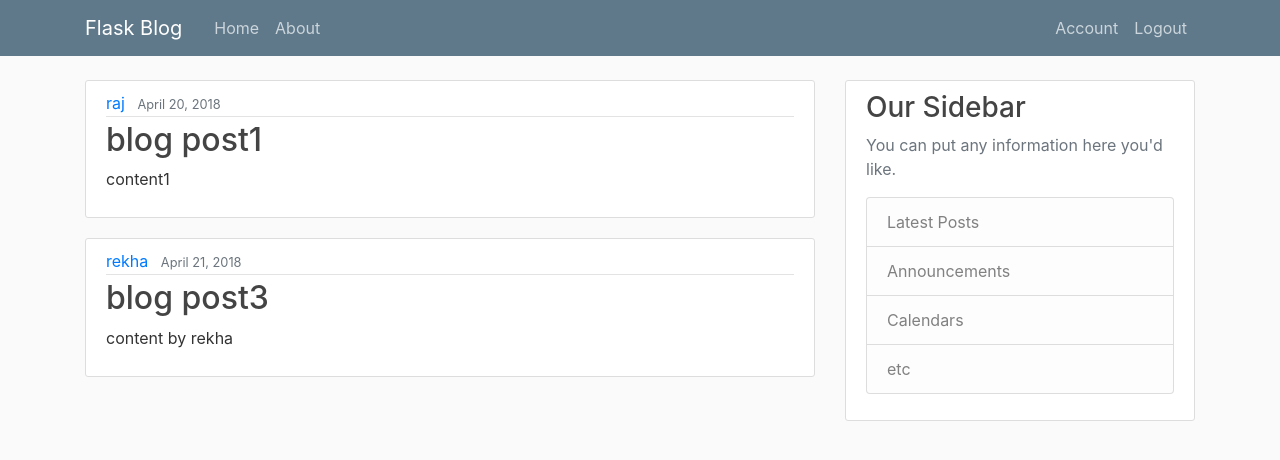
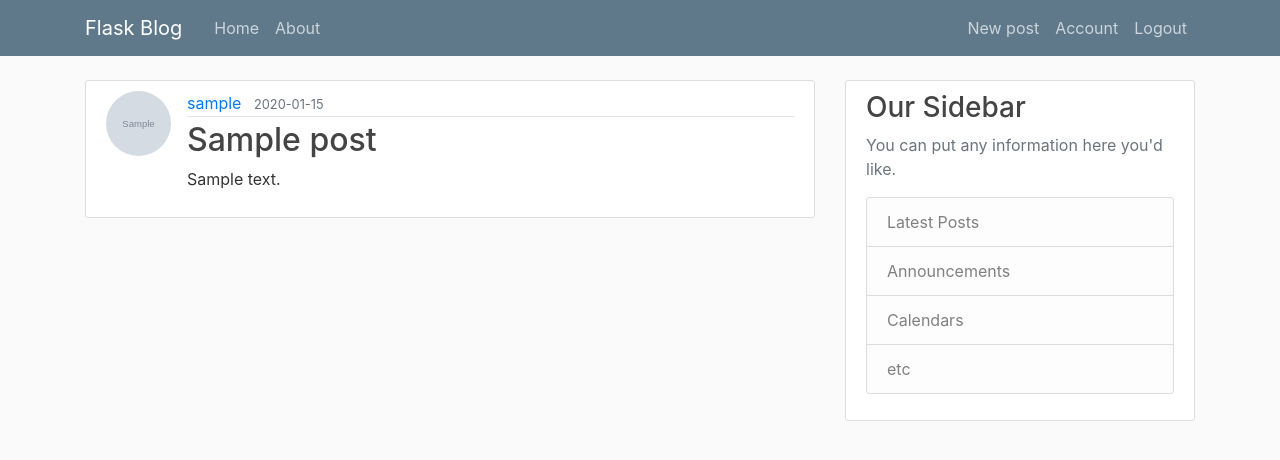
Before and after one commit to amrutha2508/web-dev, a Flask app: page / in a window 1280 px wide. Shown: the top 460 px of the page. Run offline with Flask 3, Linux system fonts and the light colour scheme; a user stored in the database is signed in; tables that the repository leaves empty hold one stand-in row (values such as "Sample post"); grey boxes marked "Sample" are stand-in pictures.

Commit message:
added create_post functionality

```diff
--- a/flask-blog/flaskblog/routes.py
+++ b/flask-blog/flaskblog/routes.py
@@ -2,7 +2,7 @@ import secrets, os
 from PIL import Image # from Pillow package
 from flask import render_template, url_for, flash, redirect, request # request object to access query parameters
 from flaskblog import app, db, bcrypt
-from flaskblog.forms import RegistrationForm, LoginForm, UpdateAccountForm
+from flaskblog.forms import RegistrationForm, LoginForm, UpdateAccountForm, PostForm
 from flaskblog.models import User, Post
 from flask_login import login_user, current_user, logout_user, login_required
 # Flask-Login makes current_user automatically available in all Jinja2 templates via a context processor.
@@ -12,24 +12,11 @@ from flask_login import login_user, current_user, logout_user, login_required
 # def _user_context_processor():
 #     return dict(current_user=current_user)
 
-posts = [
-    {
-        'author':'raj',
-        'title':'blog post1',
-        'content':'content1',
-        'date_posted':'April 20, 2018'
-    },
-    {
-        'author':'rekha',
-        'title':'blog post3',
-        'content':'content by rekha',
-        'date_posted':'April 21, 2018'
-    }
-]
 
 @app.route("/")
 @app.route("/home")
 def home():
+    posts = Post.query.all()
     return render_template('home.html', posts = posts)
 
 @app.route("/about")
@@ -100,3 +87,15 @@ def account():
         form.email.data = current_user.email
     image_file = url_for('static',filename="profile_pics/"+current_user.image_file)
     return render_template('account.html',title="Account",image_file=image_file, form=form)
+
+@app.route('/post/new',methods=['GET','POST'])
+@login_required
+def new_post():
+    form = PostForm()
+    if form.validate_on_submit():
+        post = Post(title=form.title.data, content = form.content.data, author=current_user)
+        db.session.add(post)
+        db.session.commit()
+        flash('Your post has been created!','success')
+        return redirect(url_for('home'))
+    return render_template('create_post.html', title="New Post", form=form)
--- a/flask-blog/flaskblog/templates/home.html
+++ b/flask-blog/flaskblog/templates/home.html
@@ -2,10 +2,11 @@
 {% block content %}
     {% for post in posts %}
         <article class="media content-section">
+            <img class="rounded-circle article-img" src="{{url_for('static',filename='profile_pics/'+post.author.image_file)}}">
             <div class="media-body">
             <div class="article-metadata">
-                <a class="mr-2" href="#">{{ post.author }}</a>
-                <small class="text-muted">{{ post.date_posted }}</small>
+                <a class="mr-2" href="#">{{ post.author.username }}</a>
+                <small class="text-muted">{{ post.date_posted.strftime('%Y-%m-%d') }}</small>
             </div>
             <h2><a class="article-title" href="#">{{ post.title }}</a></h2>
             <p class="article-content">{{ post.content }}</p>
--- a/flask-blog/flaskblog/templates/layout.html
+++ b/flask-blog/flaskblog/templates/layout.html
@@ -29,6 +29,7 @@
                     <!-- Navbar Right Side -->
                     <div class="navbar-nav">
                       {% if current_user.is_authenticated %}
+                        <a class="nav-item nav-link" href="{{ url_for('new_post') }}">New post</a>
                         <a class="nav-item nav-link" href="{{ url_for('account') }}">Account</a>
                         <a class="nav-item nav-link" href="{{ url_for('logout') }}">Logout</a>
                       {% else %}
```
Also changed, not shown: flask-blog/flaskblog/forms.py (+6 -1 lines), flask-blog/flaskblog/templates/create_post.html (added, +41 -0 lines).
